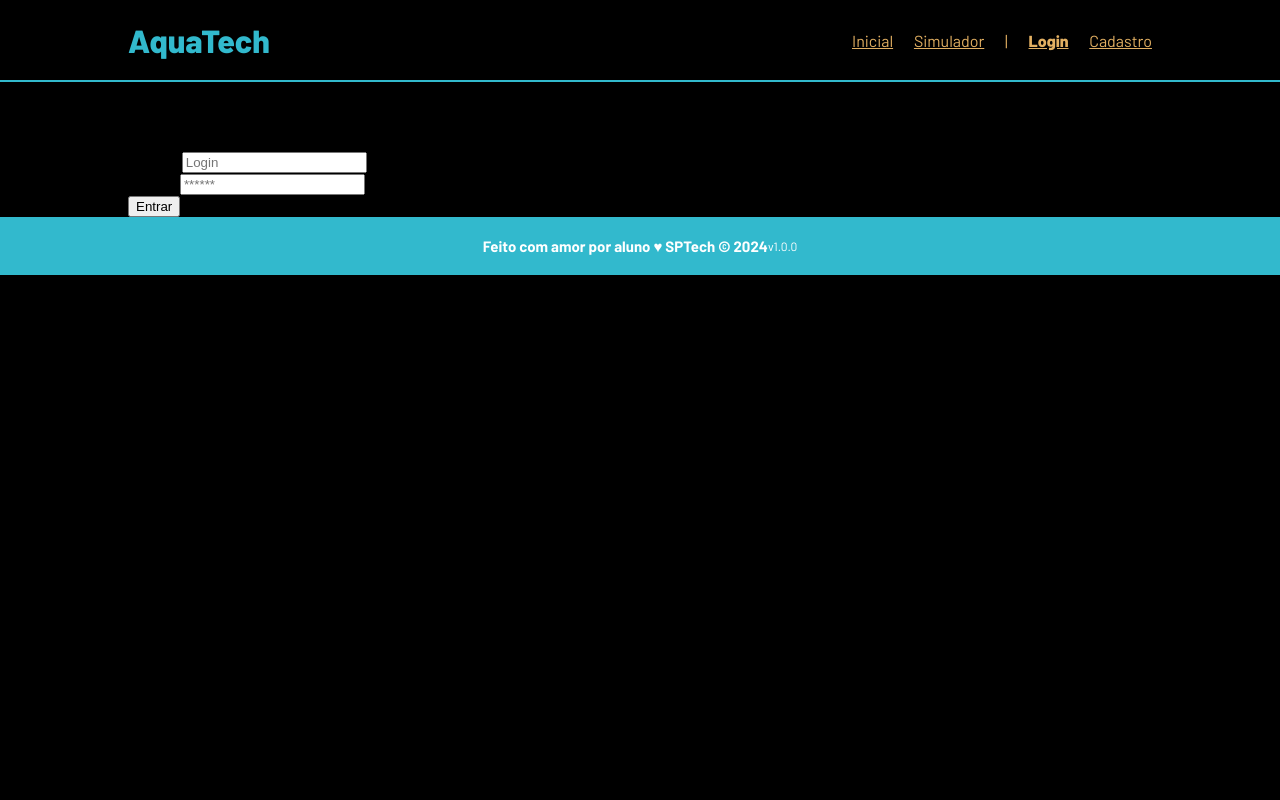
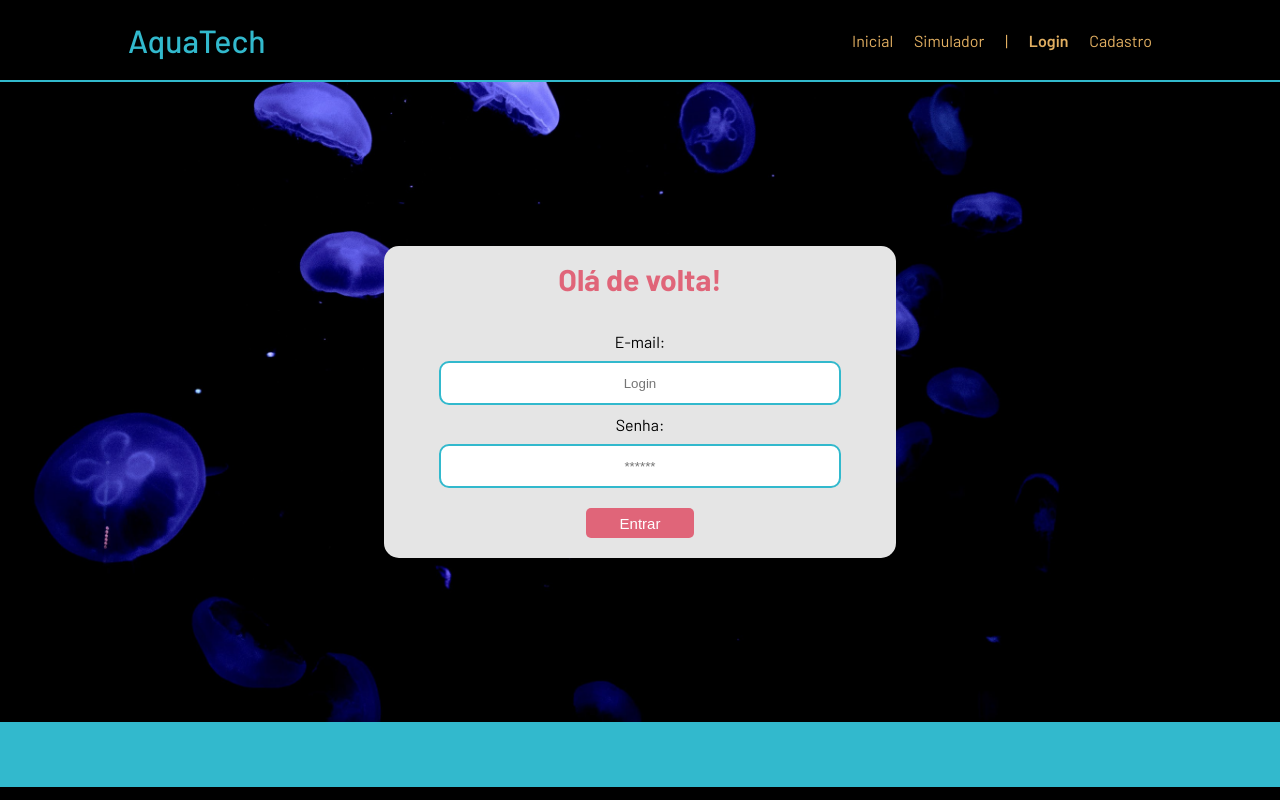
Before and after one commit to KaioRicz/AquaTech, a plain HTML site: page public/login.html in a window 1280 px wide. Drawn offline with Linux system fonts and the light colour scheme.

Commit message:
Atualização

```diff
--- a/public/login.html
+++ b/public/login.html
@@ -63,8 +63,8 @@
     <!--footer inicio-->
     <div class="footer">
         <div class="container">
-            <h4>Feito com amor por aluno &hearts; SPTech &copy; 2024</h4>
-            <span class="version">v1.0.0</span>
+            <h4> <span ></span> </h4>
+            <span class="version"></span>
         </div>
     </div>
     <!--footer fim-->
--- a/public/styles/style.css
+++ b/public/styles/style.css
@@ -1,19 +1,24 @@
 /* Adicionar aqui toda a estilização criada para sua aplicação. */
 
-@import url('https://fonts.googleapis.com/css2?family=Barlow:ital,wght@0,100;0,200;0,300;0,400;0,500;0,600;0,700;0,800;0,900;1,100;1,200;1,300;1,400;1,500;1,600;1,700;1,800;1,900&display=swap');
+@import url("https://fonts.googleapis.com/css2?family=Barlow:ital,wght@0,100;0,200;0,300;0,400;0,500;0,600;0,700;0,800;0,900;1,100;1,200;1,300;1,400;1,500;1,600;1,700;1,800;1,900&display=swap");
 
 body {
   margin: 0;
   padding: 0;
-    font-family: 'Barlow', sans-serif;
+  font-family: "Barlow", sans-serif;
   background-color: black;
 }
 
 :root {
+  /* variavel downside: */
   --tamanho-header: 80px;
+  --tamanho-banner: calc(
+    100vh - var(--tamanho-header) - var(--tamanho-footer) - 2px
+  );
+  --tamanho-login: calc(
+    100vh - var(--tamanho-header) - var(--tamanho-footer) - 2px
+  );
   --tamanho-footer: 65px;
-    --tamanho-banner: calc(100vh - var(--tamanho-header) - var(--tamanho-footer) - 2px);
-    --tamanho-login: calc(100vh - var(--tamanho-header) - var(--tamanho-footer) - 2px);
 }
 
 .header {
@@ -34,14 +39,13 @@ body {
 }
 
 .header a {
+  text-decoration: none;
   color: #e3b062;
-
 }
 
 .agora {
-    font-weight: 800;
+  font-weight: 600;
 }
-
 .navbar {
   width: 300px;
   display: flex;
@@ -54,13 +58,13 @@ body {
 .titulo {
   color: #32b9cd;
   width: fit-content;
-    font-weight: 800;
+  font-weight: 500;
 }
 
 .banner {
   height: var(--tamanho-banner);
   color: white;
-    background-image: url('../assets/imgs/bg-jelly-fish-para-home.png');
+  background-image: url("../assets/imgs/bg-jelly-fish-para-home.png");
   background-size: cover;
 }
 
@@ -75,16 +79,6 @@ body {
   margin: 0;
   padding: 0;
   font-size: 36px;
-}
-
-.banner .container button {
-    background-color: #32b9cd;
-    color: white;
-    padding: 10px 20px;
-    border: none;
-    border-radius: 5px;
-    font-size: 18px;
-    cursor: pointer;
 }
 
 .banner .container span {
@@ -115,20 +109,137 @@ body {
   width: 170px;
 }
 
-/* Footer */
 .footer {
   background-color: #32b9cd;
-    height: var(--tamano-footer);
+  height: var(--tamanho-footer);
   color: #fff;
   display: flex;
   font-size: 15px;
-}
 
-.footer .container {
+  .container {
     justify-content: center;
     align-items: center;
+  }
 }
 
 .version {
   font-size: 12px;
 }
+
+.login {
+  background-image: url(../assets/imgs/bg-jelly-fish-para_outras_pags.png);
+  background-size: cover;
+  height: 80vh;
+
+  display: flex;
+
+  .container {
+    background-color: #e5e5e5;
+    border-radius: 15px;
+
+    width: 40%;
+  }
+
+  .card {
+    display: flex;
+    flex-wrap: wrap;
+
+    justify-content: center;
+    align-content: center;
+
+    h2 {
+      width: 100%;
+      margin: 15px 0px;
+    }
+  }
+}
+
+.cadastro {
+    background-image: url(../assets/imgs/bg-jelly-fish-para_outras_pags.png);
+    background-size: cover;
+    height: auto;
+    padding: 50px;
+
+    display: flex;
+
+    .container {
+      background-color: #e5e5e5;
+      border-radius: 15px;
+
+      width: 40%;
+    }
+
+    .card {
+      display: flex;
+      flex-wrap: wrap;
+
+      justify-content: center;
+      align-content: center;
+
+      h2 {
+          width: 100%;
+          margin: 15px 0px;
+
+          color: rgb(224, 101, 121);
+          text-align: center;
+          font-size: 30px;
+      }
+    }
+  }
+
+.formulario {
+  display: flex;
+  flex-wrap: wrap;
+
+  justify-content: center;
+  padding: 20px 40px;
+
+  .campo {
+    display: flex;
+    justify-content: center;
+    flex-wrap: wrap;
+
+    width: 100%;
+
+    .span {
+      color: rgb(224, 101, 121);
+      font-weight: 600;
+      width: 100%;
+    }
+
+    input {
+      width: 90%;
+      height: 30px;
+      border-radius: 10px;
+
+      margin: 10px 0px;
+      padding: 5px;
+      text-align: center;
+
+      border: #32b9cd 2px solid;
+    }
+  }
+
+  .botao {
+    width: 25%;
+    height: 30px;
+
+    margin-top: 10px;
+
+    border-radius: 5px;
+    border: 0px;
+
+    background-color: rgb(224, 101, 121);
+
+    color: white;
+    font-size: 15px;
+  }
+}
+
+.card-login h2 {
+  text-align: center;
+  font-size: 30px;
+  margin: 15px;
+
+  color: rgb(224, 101, 121);
+}
```
Lines whose indentation alone changed are shown as unchanged.
